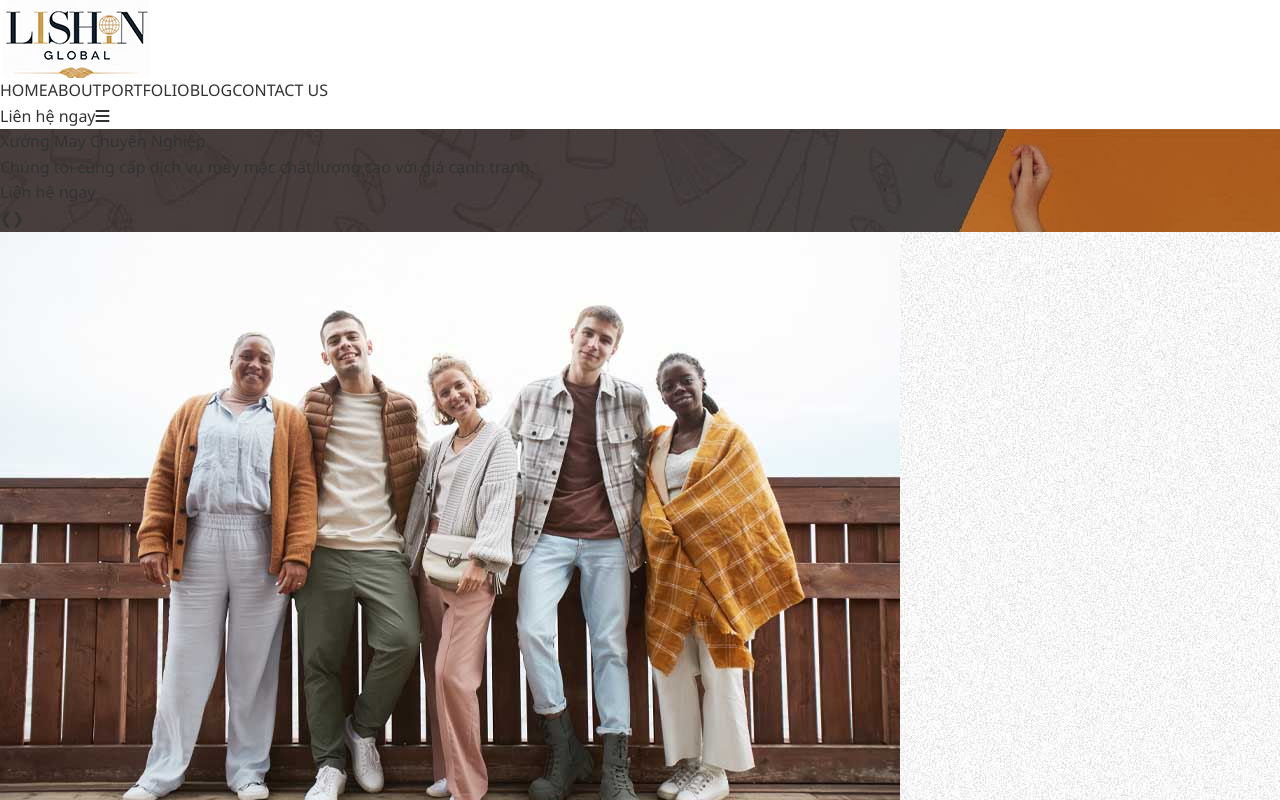
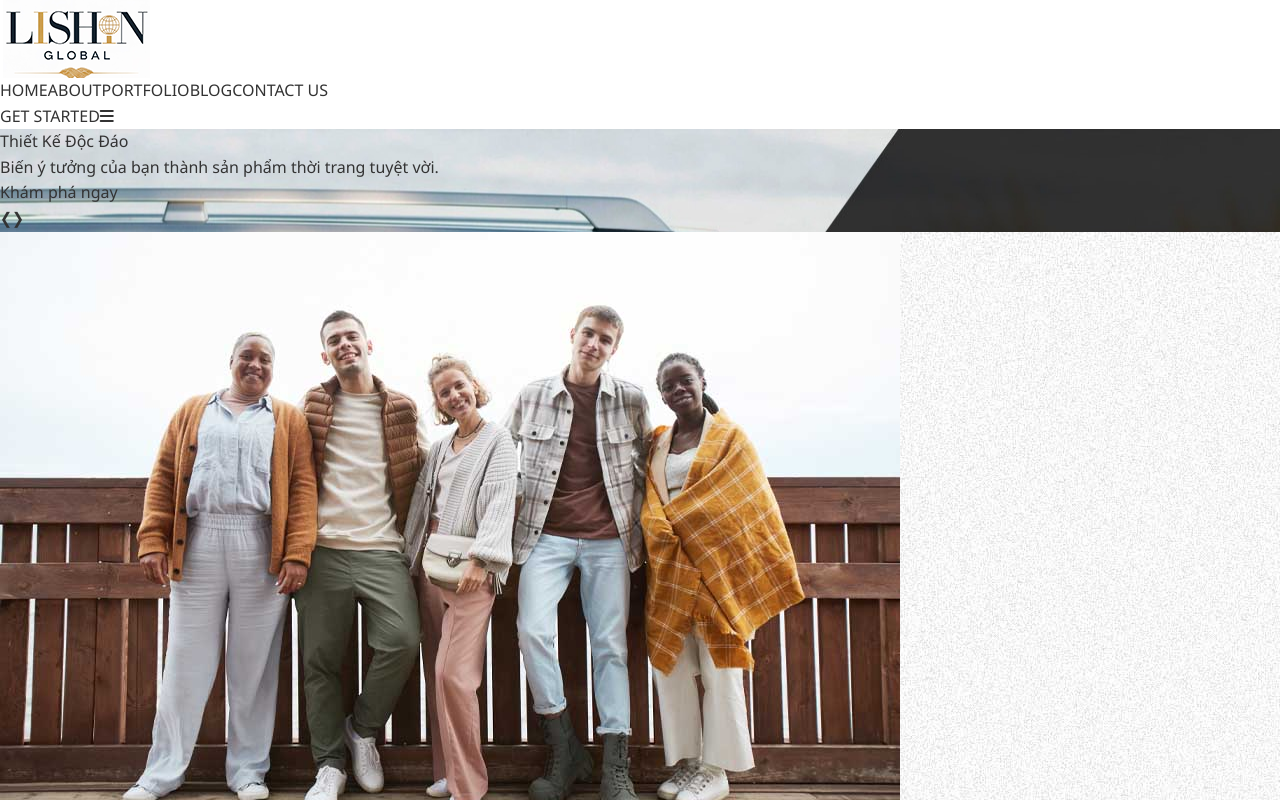
Before and after one commit to NguyenTrongAnh2002/my-website, a Vue app: page / in a window 1280 px wide. Shown: the top 800 px of the page. Built offline with nearby package versions, Linux system fonts and the light colour scheme.

Commit message:
update-blog

```diff
--- a/src/components/Header.vue
+++ b/src/components/Header.vue
@@ -65,7 +65,7 @@
         @click="openForm = true"
         class="hidden md:block bg-white border border-black text-black px-6 py-3 rounded-lg text-lg hover:bg-black hover:text-white"
       >
-        Liên hệ ngay
+        GET STARTED
       </button>
 
       <!-- Mobile Menu Button -->
--- a/src/components/Hero.vue
+++ b/src/components/Hero.vue
@@ -97,7 +97,7 @@ let intervalId = null;
 const startAutoSlide = () => {
   intervalId = setInterval(() => {
     currentIndex.value = (currentIndex.value + 1) % backgrounds.value.length;
-  }, 500000);
+  }, 5000);
 };
 // Theo dõi thay đổi kích thước màn hình
 const updateScreenWidth = () => {
--- a/src/components/Slider.vue
+++ b/src/components/Slider.vue
@@ -6,11 +6,11 @@
 
     <div class="overflow-hidden relative">
       <div
-        class="flex transition-transform duration-500 ease-in-out"
+        class="flex transition-transform duration-1000 ease-in-out"
         :style="{ transform: `translateX(-${currentIndex * 100}%)` }"
       >
         <div
-          v-for="(service, index) in services"
+          v-for="(service, index) in limitedServices"
           :key="index"
           class="flex-shrink-0 p-4"
           :class="{
@@ -38,12 +38,14 @@
     </div>
 
     <button
+      v-if="currentIndex > 0"
       @click="prev"
       class="absolute left-0 top-1/2 transform -translate-y-1/2 bg-black text-white px-4 py-2 rounded-full"
     >
       <i class="fa-solid fa-angle-left"></i>
     </button>
     <button
+      v-if="currentIndex < limitedServices.length / itemsPerSlide() - 1"
       @click="next"
       class="absolute right-0 top-1/2 transform -translate-y-1/2 bg-black text-white px-4 py-2 rounded-full"
     >
@@ -68,52 +70,9 @@
 
 <script setup>
 import { ref, computed, onMounted, onUnmounted } from "vue";
-import slider_img1 from "../assets/img/bg/slider-1.jpg";
-import slider_img2 from "../assets/img/bg/slider-2.jpg";
-import slider_img3 from "../assets/img/bg/slider-3.jpg";
-import slider_img4 from "../assets/img/bg/slider-4.jpg";
-import slider_img5 from "../assets/img/bg/slider-5.jpg";
-import slider_img6 from "../assets/img/bg/slider-6.jpg";
+import { services } from "../js/blogData";
 
-const services = ref([
-  {
-    title: "Cut and Sew Manufacturing",
-    description:
-      "We customize your garments from raw fabric. We create each item within your custom clothing line with care and attention. The quality of our cut-and-sewn apparel generally exceeds that of mass-produced apparel.",
-    image: slider_img1,
-  },
-  {
-    title: "Private Labeling",
-    description:
-      "We customize your garments from raw fabric. We create each item within your custom clothing line with care and attention. The quality of our cut-and-sewn apparel generally exceeds that of mass-produced apparel.",
-    image: slider_img2,
-  },
-  {
-    title: "Custom Screen Printing",
-    description:
-      "We customize your garments from raw fabric. We create each item within your custom clothing line with care and attention. The quality of our cut-and-sewn apparel generally exceeds that of mass-produced apparel.",
-    image: slider_img3,
-  },
-  {
-    title: "Embroidery Services",
-    description:
-      "We customize your garments from raw fabric. We create each item within your custom clothing line with care and attention. The quality of our cut-and-sewn apparel generally exceeds that of mass-produced apparel.",
-    image: slider_img4,
-  },
-  {
-    title: "Sublimation Printing",
-    description:
-      "We customize your garments from raw fabric. We create each item within your custom clothing line with care and attention. The quality of our cut-and-sewn apparel generally exceeds that of mass-produced apparel.",
-    image: slider_img5,
-  },
-  {
-    title: "Bulk Manufacturing",
-    description:
-      "We customize your garments from raw fabric. We create each item within your custom clothing line with care and attention. The quality of our cut-and-sewn apparel generally exceeds that of mass-produced apparel.",
-    image: slider_img6,
-  },
-]);
-
+const limitedServices = computed(() => services.value.slice(0, 6));
 const currentIndex = ref(0);
 
 const itemsPerSlide = () => {
@@ -125,8 +84,9 @@ const itemsPerSlide = () => {
 const screenWidth = ref(window.innerWidth);
 
 const totalSlides = computed(() =>
-  Math.ceil(services.value.length / itemsPerSlide())
+  Math.ceil(limitedServices.value.length / itemsPerSlide())
 );
+
 const next = () => {
   if (currentIndex.value < totalSlides.value - 1) {
     currentIndex.value++;
@@ -157,8 +117,4 @@ onUnmounted(() => {
 });
 </script>
 
-<style scoped>
-button {
-  transition: background 0.3s;
-}
-</style>
+<style scoped></style>
--- /dev/null
+++ b/src/js/blogData.js
@@ -0,0 +1,67 @@
+import { ref } from "vue";
+import blog_img1 from "../assets/img/bg/blog1-img1.jpg";
+import blog_img2 from "../assets/img/bg/blog2.jpg";
+import blog_img3 from "../assets/img/bg/blog3.jpg";
+import blog_img4 from "../assets/img/bg/blog4.jpg";
+import blog_img5 from "../assets/img/bg/blog5.jpg";
+import blog_img6 from "../assets/img/bg/blog6.jpg";
+
+export const services = ref([
+  {
+    href: "info_blog1",
+    date: "21 Feb 2025",
+    title: " Xu hướng diện đồ đôi mẹ và bé : Tăng sự gắn kết, tạo kỷ niệm đẹp ",
+    description:
+      "Bạn đã bao giờ thử diện đồ đôi cùng bé yêu chưa? Không chỉ là xu hướng thời trang hot hit, đồ đôi mẹ và bé còn là cách tuyệt vời để tăng sự gắn kết và lưu giữ những kỷ niệm đáng nhớ....",
+    image: blog_img1,
+  },
+  {
+    href: "info_blog2",
+    date: "16 Feb 2025",
+    title: "Quần áo gia công – Giải pháp tối ưu cho thương hiệu thời trang",
+    description:
+      "Trong xu hướng thời trang hiện đại, việc gia công quần áo đang trở thành giải pháp tối ưu cho nhiều doanh nghiệp, shop thời trang và startup...",
+    image: blog_img2,
+  },
+  {
+    href: "info_blog3",
+    date: "21 jan 2025",
+    title: "The Benefits of Fast Fashion: Style at Lightning Speed",
+    description:
+      "Fast fashion has transformed the way you purchase and dress, making fashionable clothing more affordable than ever. So, what makes it s...",
+    image: blog_img3,
+  },
+  {
+    href: "info_blog4",
+    date: "01 Feb 2025",
+    title: "Cost to Start a Swimwear Line: Complete Guide for Beginners",
+    description:
+      "Starting your own swimwear line can be an exciting venture, but understanding the cost to start a swimwear line is essential for succes...",
+    image: blog_img4,
+  },
+  {
+    href: "info_blog5",
+    date: "21 Feb 2025",
+    title:
+      "What is a Trucker Hat And Why it’s Back? Everything You Need to Know",
+    description:
+      "Have you ever wondered what a trucker hat is and why trucker hats evolved from freebies to high-end fashion essentials? Whether you wer...",
+    image: blog_img5,
+  },
+  {
+    href: "info_blog6",
+    date: "21 Feb 2025",
+    title: "Sweater vs Sweatshirt: A Guide To Key Differences!",
+    description:
+      "Have you ever considered what truly separates a sweater from a sweatshirt? This question is frequently asked in the fashion industry an..",
+    image: blog_img6,
+  },
+  {
+    href: "info_blog6",
+    date: "21 Feb 2025",
+    title: "Sweater vs Sweatshirt: A Guide To Key Differences!",
+    description:
+      "Have you ever considered what truly separates a sweater from a sweatshirt? This question is frequently asked in the fashion industry an..",
+    image: blog_img6,
+  },
+]);
--- a/src/views/Blog.vue
+++ b/src/views/Blog.vue
@@ -33,7 +33,9 @@
               </div>
               <div class="p-6">
                 <p class="opacity-50">{{ service.date }}</p>
-                <a href="" class="font-bold text-lg">{{ service.title }}</a>
+                <a :href="`blog/` + service.href" class="font-bold text-lg">{{
+                  service.title
+                }}</a>
                 <p class="text-gray-600 text-sm mt-2">
                   {{ service.description }}
                 </p>
--- a/src/views/Home.vue
+++ b/src/views/Home.vue
@@ -219,7 +219,7 @@ onUnmounted(() => {
       </div>
 
       <div
-        class="container mx-auto mt-12 grid grid-cols-2 md:grid-cols-4 gap-6 text-center"
+        class="container mx-auto mt-12 text-left grid grid-cols-1 sm:grid-cols-2 lg:grid-cols-4 gap-6 lg:text-center"
       >
         <div
           class="text-lg md:text-xl font-bold text-orange-500"
```
